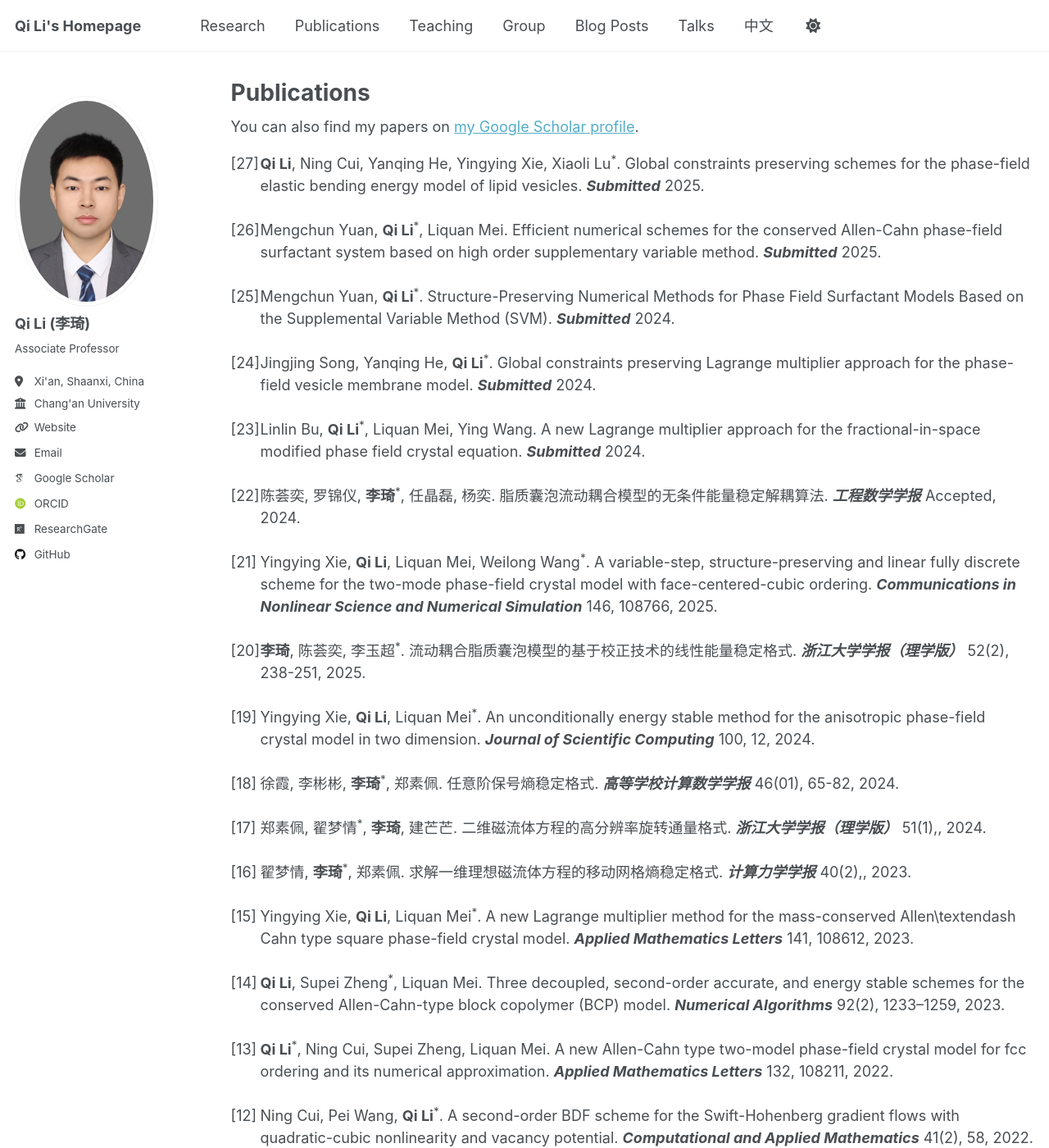
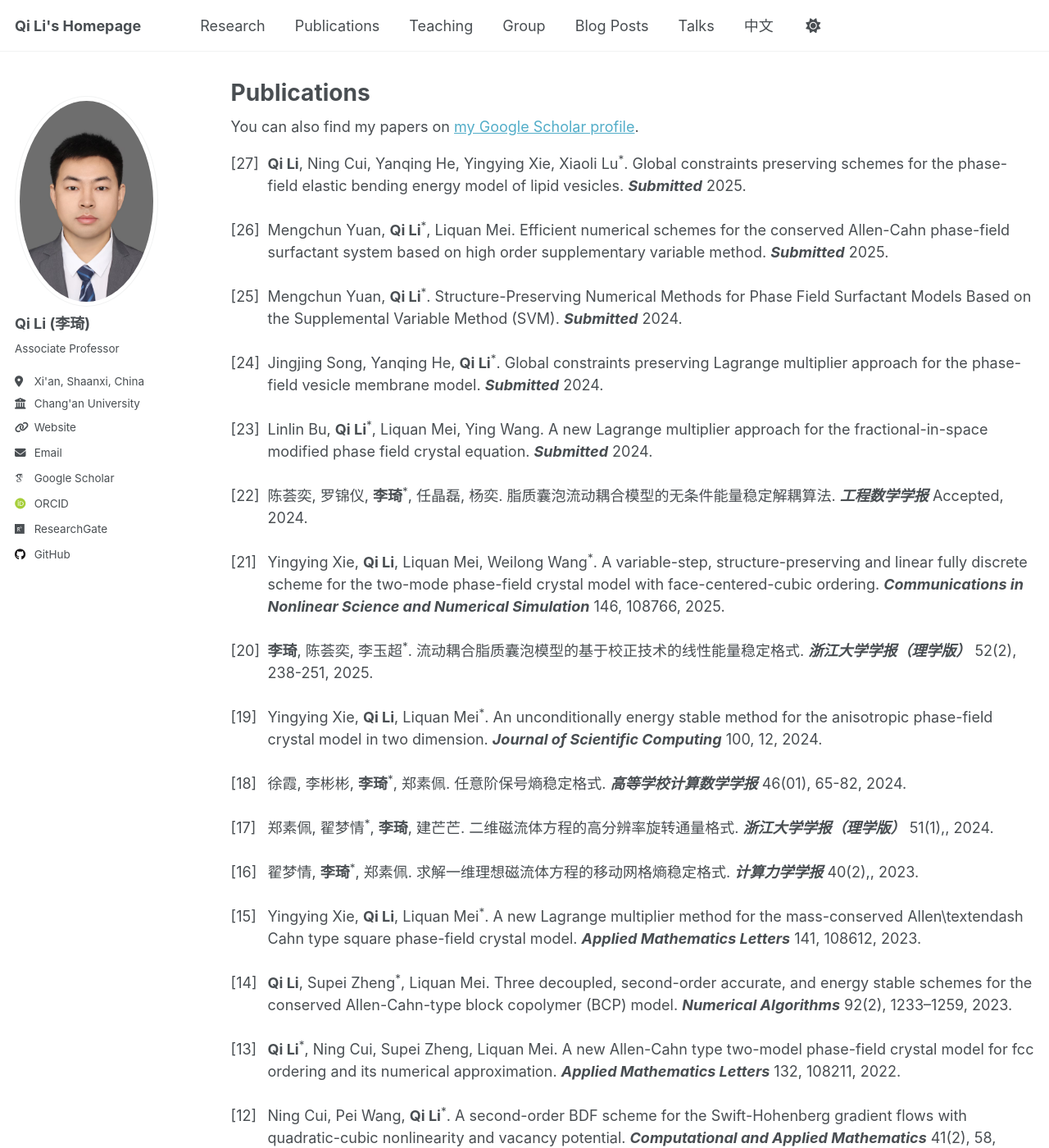
Before and after one commit to liqihao2000/liqihao2000.github.io, a Jekyll site: the page built from _pages/publications.html, in a window 1280 px wide and 1400 px high. Shown: the whole window at 82% size. Built offline with Jekyll 4.4.1, drawn with Linux system fonts in a browser that asks for light colours; some web fonts are replaced.

Commit message:
update info

```diff
--- a/_pages/publications.html
+++ b/_pages/publications.html
@@ -21,7 +21,7 @@ author_profile: true
   ol li {
     counter-increment: item -1;
     position: relative;
-    padding-left: 2em;
+    padding-left: 2.5em;
     margin-bottom: 1.5rem;
   }
   ol li:before {
```
